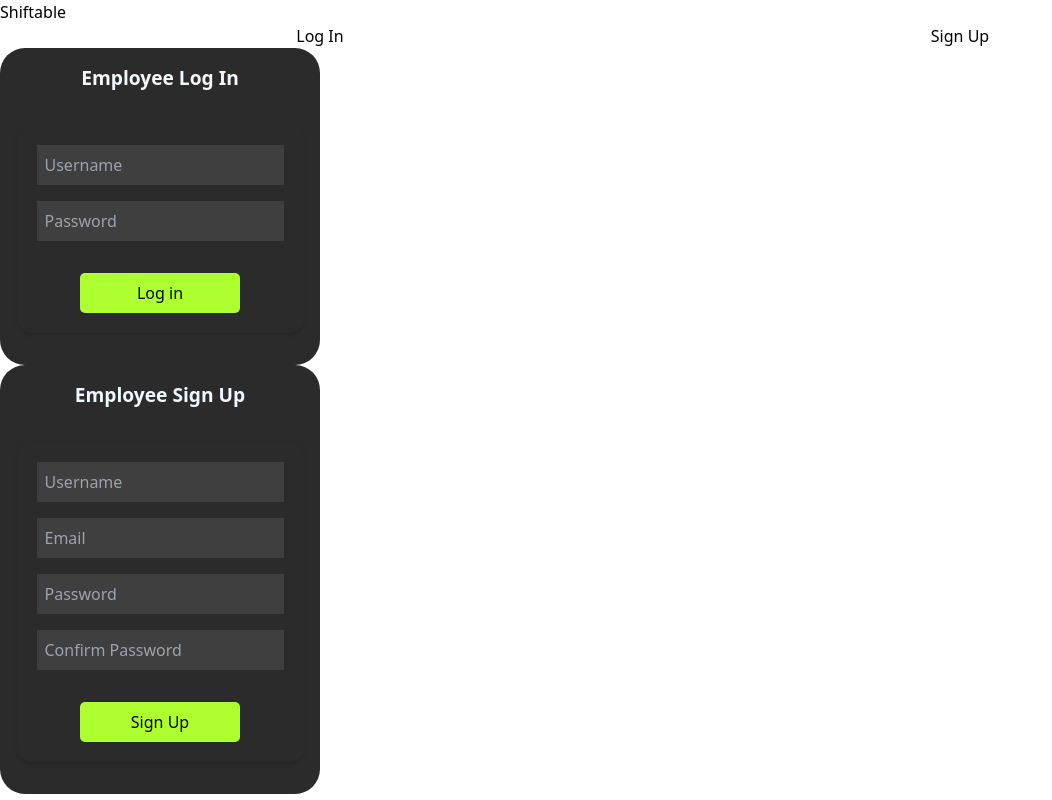
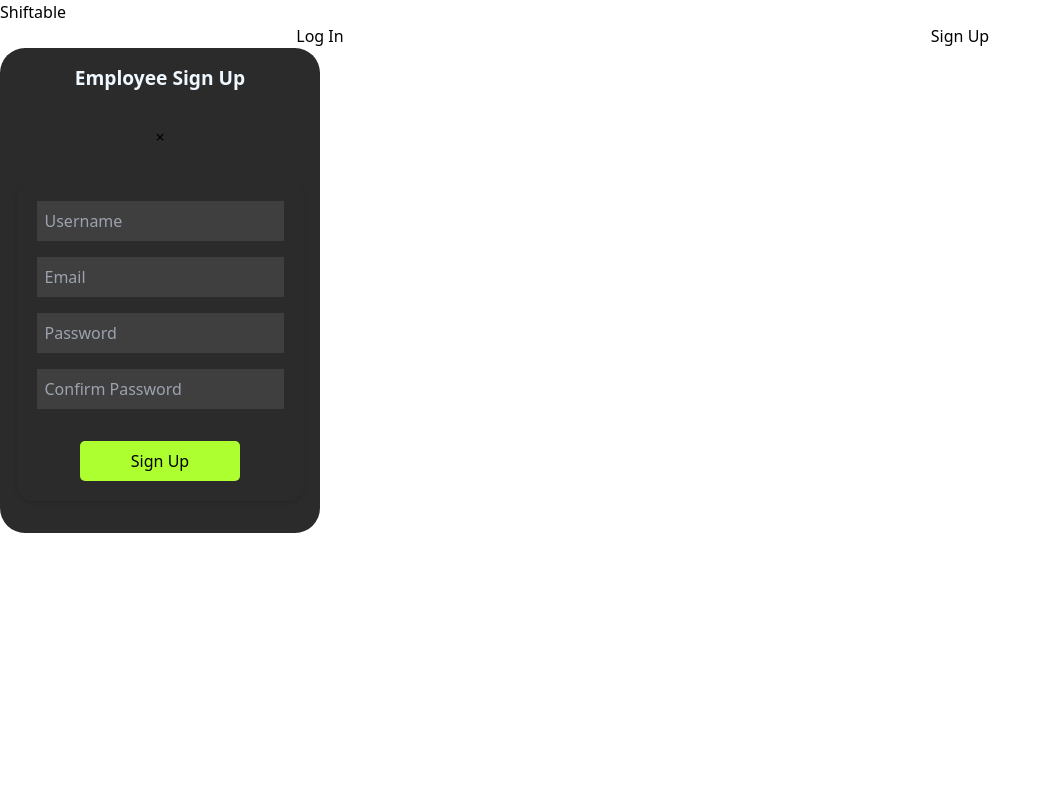
Before and after one commit to SanyamSamS/Shiftable, a React (Vite) app in the folder client/: page / in a window 1280 px wide. Both pictures are taken after a click on the button "Sign Up". Shown: the whole page, without its empty margins (0-1052 px from the left). Built offline with nearby package versions, Linux system fonts and the light colour scheme.

Commit message:
Made login and signup into modals, need further adjustments cause it currently affects parent component. need to make sure it appears as a popup

```diff
--- a/client/package.json
+++ b/client/package.json
@@ -3,7 +3,7 @@
   "version": "1.0.0",
   "description": "",
   "main": "vite.config.js",
-   "type": "module",
+  "type": "module",
   "scripts": {
     "dev": "vite",
     "build": "vite build",
@@ -19,6 +19,7 @@
     "graphql": "^14.0.0 || ^15.0.0 || ^16.0.0",
     "js-cookie": "^3.0.5",
     "jwt-decode": "^4.0.0",
+    "prop-types": "^15.8.1",
     "react": "^18.2.0",
     "react-calendar": "^4.8.0",
     "react-dom": "^18.2.0",
--- a/client/src/components/landingpage/landingpage.jsx
+++ b/client/src/components/landingpage/landingpage.jsx
@@ -1,26 +1,55 @@
-// import { useState } from 'react';
+import { useState } from 'react';
 // import { Tabs, TabsList, TabsTrigger, TabsContent } from '@your-component-library'; // assumign we use shadcn/ui library
 import EmployeeSignUpForm from "../signup/employeeSignup";
 import EmployeeLoginForm from "../login/employeeLogin";
 
 const LandingPage = () => {
 //   temporary code to test the form
+const [isLoginModalOpen, setIsLoginModalOpen] = useState(false);
+const [isSignupModalOpen, setIsSignupModalOpen] = useState(false);
+
+const openLoginModal = () => {
+  setIsLoginModalOpen(true);
+};
+
+const closeLoginModal = () => {
+  setIsLoginModalOpen(false);
+};
+
+const openSignupModal = () => {
+  setIsSignupModalOpen(true);
+};
+
+const closeSignupModal = () => {
+  setIsSignupModalOpen(false);
+};
+
 
   return (
     <div>
       <h1>Shiftable</h1>
         <div className="grid w-full grid-cols-2">
-          <button value="login">Log In</button>
-          <button value="signup">Sign Up</button>
+          <button onClick={openLoginModal} value="login">Log In</button>
+          {isLoginModalOpen && (
+        <div className="modal-overlay">
+          <EmployeeLoginForm isOpen={isLoginModalOpen} onClose={closeLoginModal} />
+        </div>
+      )}
+          <button onClick={openSignupModal} value="signup">Sign Up</button>
+          {isSignupModalOpen && (
+        <div className="modal-overlay">
+          <EmployeeSignUpForm isOpen={isSignupModalOpen} onClose={closeSignupModal} />
+        </div>
+      )}
         </div>
 
-        <div value="login">
+        {/* <div value="login">
           <EmployeeLoginForm />
         </div>
 
         <div value="signup">
           <EmployeeSignUpForm />
-        </div>
+        </div> */}
       </div>
     // </div>
   );
--- a/client/src/components/login/employeeLogin.jsx
+++ b/client/src/components/login/employeeLogin.jsx
@@ -1,11 +1,14 @@
 import { useState } from "react";
 import { useNavigate } from "react-router-dom";
+import PropTypes from 'prop-types';
+
 // import { loginEmployee } from "../api"; //commented out until backend is ready
 import Cookies from "js-cookie";
 
+
 import "./employeeLogin.css"
 
-const EmployeeLoginForm = () => {
+const EmployeeLoginForm = ({ isOpen, onClose }) => {
   //    set initial states
   const [employeeCredentials, setEmployeeCredentials] = useState({
     username: "",
@@ -81,8 +84,10 @@ const EmployeeLoginForm = () => {
   };
 
   return (
-    <section className="employee-login-component">
+    <section className={`modal employee-login-component ${isOpen ? "open" : ""}`}>
       <h2 className="card-title">Employee Log In</h2>
+      <span className="close" onClick={onClose}>&times;</span>
+
       <form className="employee-login-form" onSubmit={handleLoginSubmit}>
         <section className="input-container">
           <input
@@ -137,4 +142,9 @@ const EmployeeLoginForm = () => {
   );
 };
 
+EmployeeLoginForm.propTypes = {
+  isOpen: PropTypes.bool.isRequired,
+  onClose: PropTypes.func.isRequired,
+};
+
 export default EmployeeLoginForm;
--- a/client/src/components/signup/employeeSignup.jsx
+++ b/client/src/components/signup/employeeSignup.jsx
@@ -1,5 +1,7 @@
 import { useState } from "react";
 import { useNavigate } from "react-router-dom";
+import PropTypes from 'prop-types';
+
 // import { signUpEmployee, checkAvailability } from "../api"; // Update this to the sign-up API function, commented out till backend is ready
 import Cookies from "js-cookie";
 import emailRegex from "../../utils/helpers/emailRegex";
@@ -10,7 +12,7 @@ import usernameRegex from "../../utils/helpers/username";
 
 import "./employeeSignup.css"
 
-const EmployeeSignUpForm = () => {
+const EmployeeSignUpForm = ({ isOpen, onClose }) => {
   const [employeeInfo, setEmployeeInfo] = useState({
     username: "",
     email: "",
@@ -125,8 +127,10 @@ const EmployeeSignUpForm = () => {
   };
 
   return (
-    <section className="employee-signup-component">
+    <section className={`modal employee-signup-component ${isOpen ? "open" : ""}`}>
       <h2 className="card-title">Employee Sign Up</h2>
+      <span className="close" onClick={onClose}>&times;</span>
+
       <form className="employee-signup-form" onSubmit={handleSignUpSubmit}>
         <section className="input-container">
           <input
@@ -203,4 +207,9 @@ const EmployeeSignUpForm = () => {
   );
 };
 
+EmployeeSignUpForm.propTypes = {
+  isOpen: PropTypes.bool.isRequired,
+  onClose: PropTypes.func.isRequired,
+};
+
 export default EmployeeSignUpForm;
```
Also changed, not shown: 2 other files (tests, documents, lock files or other folders).
